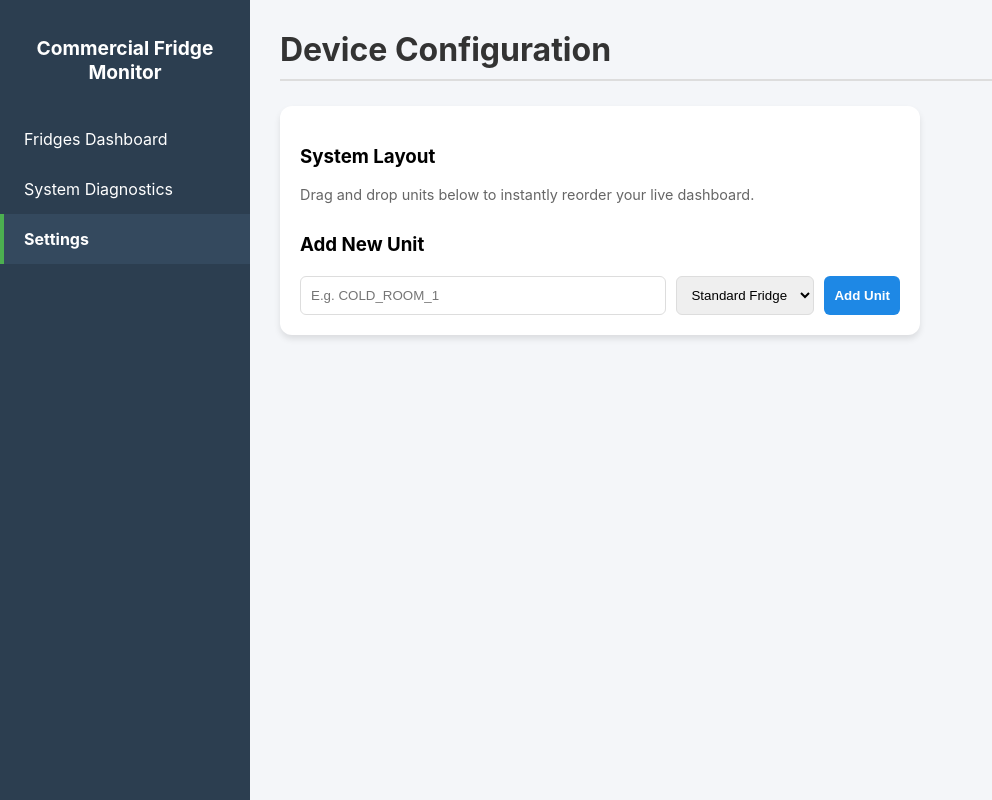
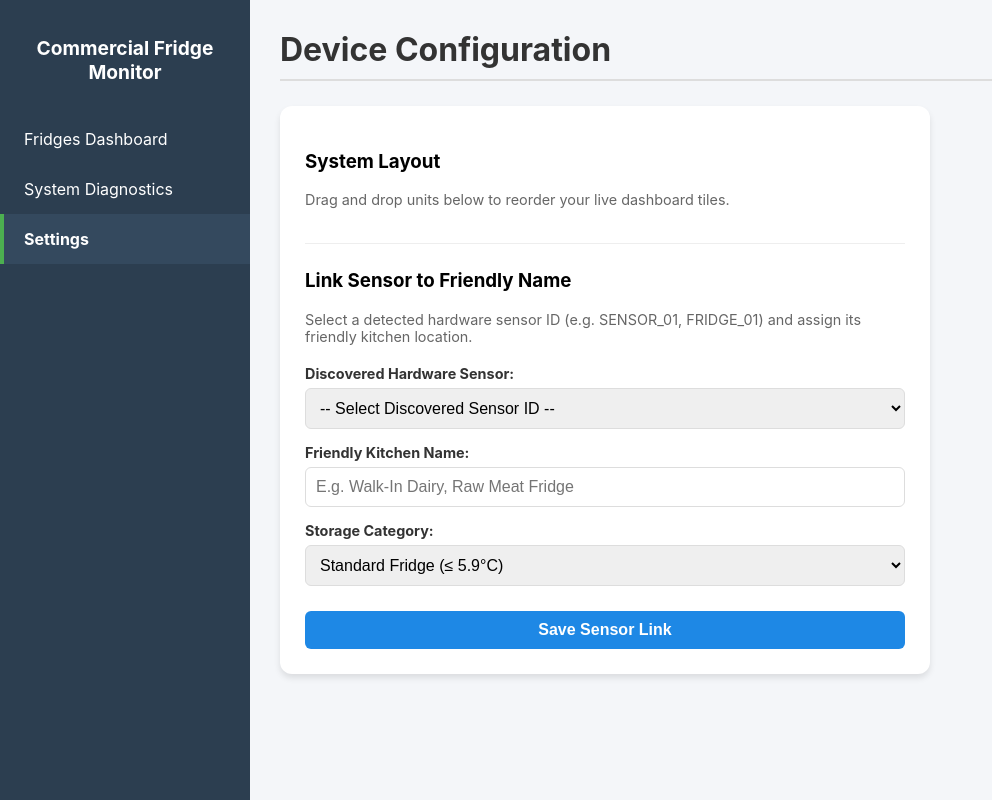
Before and after one commit to azchristmas-art/fridge-dashboard, a Flask app: page / in a window 1280 px wide, after a click on "Settings". Shown: the whole page, without its empty margins (0-992 px from the left). Run offline with Flask 3, Linux system fonts and the light colour scheme; data that the repository does not hold is empty.

Commit message:
Add hardware dropdown alias mapping and 2-hour alert delay to UI

```diff
--- a/templates/index.html
+++ b/templates/index.html
@@ -21,11 +21,12 @@
         h1 { color: #333; margin-top: 0; border-bottom: 2px solid #ddd; padding-bottom: 10px; margin-bottom: 25px; }
 
         /* Primary Status Grid */
-        .summary-grid { display: grid; grid-template-columns: repeat(auto-fit, minmax(240px, 1fr)); gap: 20px; }
+        .summary-grid { display: grid; grid-template-columns: repeat(auto-fit, minmax(260px, 1fr)); gap: 20px; }
         .summary-card { padding: 20px; border-radius: 10px; display: flex; justify-content: space-between; align-items: center; border: 1px solid #e0e0e0; transition: transform 0.2s, box-shadow 0.2s; cursor: pointer; box-shadow: 0 4px 6px rgba(0,0,0,0.04); background: white; overflow: hidden; }
         .summary-card:hover { transform: translateY(-4px); box-shadow: 0 8px 15px rgba(0,0,0,0.1); }
         .summary-info { flex: 1; min-width: 0; margin-right: 15px; }
-        .summary-device { font-weight: bold; font-size: 1.1em; color: #2c3e50; margin-bottom: 5px; white-space: nowrap; overflow: hidden; text-overflow: ellipsis; }
+        .summary-device { font-weight: bold; font-size: 1.2em; color: #2c3e50; margin-bottom: 2px; white-space: nowrap; overflow: hidden; text-overflow: ellipsis; }
+        .summary-hw-id { font-size: 0.8em; color: #888; font-weight: 600; text-transform: uppercase; margin-bottom: 6px; letter-spacing: 0.5px; }
         .summary-temp { font-size: 1.6em; font-weight: bold; }
         .summary-pill { flex-shrink: 0; padding: 6px 14px; border-radius: 20px; font-size: 0.85em; font-weight: 700; text-transform: uppercase; letter-spacing: 0.5px; }
 
@@ -77,13 +78,14 @@
         .diag-stat-primary { font-size: 1.1em; margin-bottom: 4px; }
         .diag-stat-secondary { font-size: 0.9em; color: #777; }
 
-        .settings-panel { background: white; padding: 20px; border-radius: 12px; box-shadow: 0 4px 6px rgba(0,0,0,0.1); max-width: 600px; }
-        .device-list { list-style: none; padding: 0; }
+        .settings-panel { background: white; padding: 25px; border-radius: 12px; box-shadow: 0 4px 6px rgba(0,0,0,0.1); max-width: 600px; }
+        .device-list { list-style: none; padding: 0; margin-top: 15px; }
         .device-item { padding: 15px; background: #f8f9fa; margin-bottom: 10px; border-radius: 6px; border: 1px solid #ddd; display: flex; justify-content: space-between; align-items: center; cursor: grab; }
         .device-item:active { cursor: grabbing; }
-        .add-device-form { display: flex; gap: 10px; margin-top: 20px; }
-        input, select, button { padding: 10px; border-radius: 6px; border: 1px solid #ddd; }
-        button { background-color: #1e88e5; color: white; border: none; cursor: pointer; font-weight: bold; transition: 0.2s; }
+        .form-group { margin-bottom: 15px; }
+        .form-group label { display: block; font-size: 0.9em; font-weight: bold; margin-bottom: 6px; color: #333; }
+        input, select, button { width: 100%; padding: 10px; border-radius: 6px; border: 1px solid #ddd; box-sizing: border-box; font-size: 1em; }
+        button { background-color: #1e88e5; color: white; border: none; cursor: pointer; font-weight: bold; transition: 0.2s; margin-top: 10px; }
         button:hover { background-color: #1565c0; }
     </style>
 </head>
@@ -119,18 +121,34 @@
             <h1>Device Configuration</h1>
             <div class="settings-panel">
                 <h3>System Layout</h3>
-                <p style="color: #666; font-size: 0.9em;">Drag and drop units below to instantly reorder your live dashboard.</p>
+                <p style="color: #666; font-size: 0.9em;">Drag and drop units below to reorder your live dashboard tiles.</p>
                 <ul id="sortable-list" class="device-list"></ul>
-                <h3 style="margin-top: 30px;">Add New Unit</h3>
-                <div class="add-device-form">
-                    <input type="text" id="new-device-name" placeholder="E.g. COLD_ROOM_1" required style="flex: 1;">
+
+                <h3 style="margin-top: 35px; border-top: 1px solid #eee; padding-top: 25px;">Link Sensor to Friendly Name</h3>
+                <p style="color: #666; font-size: 0.9em; margin-bottom: 20px;">Select a detected hardware sensor ID (e.g. SENSOR_01, FRIDGE_01) and assign its friendly kitchen location.</p>
+
+                <div class="form-group">
+                    <label for="sensor-select">Discovered Hardware Sensor:</label>
+                    <select id="sensor-select" onchange="onSensorSelectChange()">
+                        <option value="">-- Select Discovered Sensor ID --</option>
+                    </select>
+                </div>
+
+                <div class="form-group">
+                    <label for="new-device-name">Friendly Kitchen Name:</label>
+                    <input type="text" id="new-device-name" placeholder="E.g. Walk-In Dairy, Raw Meat Fridge" required>
+                </div>
+
+                <div class="form-group">
+                    <label for="new-device-type">Storage Category:</label>
                     <select id="new-device-type">
-                        <option value="FRIDGE">Standard Fridge</option>
-                        <option value="FISH">Fish Fridge</option>
-                        <option value="FREEZER">Freezer</option>
+                        <option value="FRIDGE">Standard Fridge (&le; 5.9&deg;C)</option>
+                        <option value="FISH">Fish Fridge (&le; -3.0&deg;C)</option>
+                        <option value="FREEZER">Freezer (&le; -10.0&deg;C)</option>
                     </select>
-                    <button onclick="addDevice()">Add Unit</button>
                 </div>
+
+                <button onclick="addDevice()">Save Sensor Link</button>
             </div>
         </div>
     </div>
@@ -166,7 +184,7 @@
     <div id="multi-alert-overlay" class="modal-overlay">
         <div class="alert-modal-card">
             <h2>Active Temperature Alerts</h2>
-            <p>The following units have breached safe thresholds.</p>
+            <p>The following units have breached safe thresholds continuously for over 2 hours.</p>
             <div class="alert-list-container" id="alert-list-container">
             </div>
             <button class="ack-btn" onclick="acknowledgeAllAlarms()">Acknowledge All</button>
@@ -174,7 +192,7 @@
     </div>
 
     <script>
-        let globalConfig = {};
+        let globalConfig = { THRESHOLD_FRIDGE: 5.9, THRESHOLD_FISH: -3.0, THRESHOLD_FREEZER: -10.0, ALERT_DELAY_HOURS: 2 };
         window.latestData = [];
         window.historyData = [];
         window.devicesList = [];
@@ -186,6 +204,12 @@
 
         let acknowledgedAlarms = new Set();
         let currentUnacknowledgedAlerts = [];
+
+        function parseDbTimestamp(tsStr) {
+            if (!tsStr) return new Date();
+            const normalised = tsStr.replace(' ', 'T');
+            return new Date(normalised.endsWith('Z') ? normalised : normalised + 'Z');
+        }
 
         function switchView(viewId, element) {
             document.querySelectorAll('.view-section').forEach(el => el.classList.remove('active'));
@@ -251,7 +275,7 @@
                         <span class="alert-item-name">${alert.name}</span>
                         <div class="alert-item-details">
                             <span class="alert-item-temp">${alert.temp} °C</span>
-                            <span>Breached for ${alert.duration}</span>
+                            <span>Breached continuously for ${alert.duration}</span>
                         </div>
                     </div>
                 `;
@@ -312,6 +336,7 @@
             let diagnostics = [];
             window.devicesList.forEach(dev => {
                 const deviceName = dev.device_name;
+                const displayName = dev.display_name || deviceName;
                 const deviceHistory = window.historyData.filter(d => d.device_id === deviceName);
 
                 let threshold = globalConfig.THRESHOLD_FRIDGE;
@@ -337,7 +362,7 @@
                 }
 
                 diagnostics.push({
-                    name: deviceName,
+                    name: displayName,
                     type: dev.device_type,
                     count: breachCount,
                     totalMins: totalBreachTimeMins
@@ -377,6 +402,7 @@
             const dev = window.devicesList.find(d => d.device_name === deviceName);
             if (!dev) return;
 
+            const displayName = dev.display_name || deviceName;
             let threshold = globalConfig.THRESHOLD_FRIDGE;
             if (dev.device_type === "FISH") threshold = globalConfig.THRESHOLD_FISH;
             else if (dev.device_type === "FREEZER") threshold = globalConfig.THRESHOLD_FREEZER;
@@ -399,22 +425,33 @@
                 let sum = dataPoints.reduce((a, b) => a + b, 0);
                 avg = dataPoints.length ? (sum / dataPoints.length).toFixed(1) : "--";
 
-                const delayLimit = new Date();
-                delayLimit.setHours(delayLimit.getHours() - globalConfig.ALERT_DELAY_HOURS);
-                const recentReadings = deviceHistory.filter(d => new Date(d.timestamp.replace(' ', 'T')) > delayLimit);
-                if (recentReadings.length > 0 && recentReadings.every(d => d.temperature > threshold)) {
+                if (deviceHistory.length > 0 && reading.temperature > threshold) {
+                    let streakStart = null;
+                    for (let i = deviceHistory.length - 1; i >= 0; i--) {
+                        if (deviceHistory[i].temperature > threshold) {
+                            streakStart = parseDbTimestamp(deviceHistory[i].timestamp);
+                        } else {
+                            break;
+                        }
+                    }
+                    if (streakStart) {
+                        const elapsedMins = Math.floor((new Date() - streakStart) / 60000);
+                        const requiredMins = (globalConfig.ALERT_DELAY_HOURS || 2) * 60;
+                        if (elapsedMins >= requiredMins) {
                             isAlarm = true;
                         }
+                    }
+                }
 
-                document.getElementById('modal-title').innerText = deviceName;
-                document.getElementById('modal-title').title = deviceName;
+                document.getElementById('modal-title').innerText = displayName;
+                document.getElementById('modal-title').title = `${displayName} (${deviceName})`;
                 document.getElementById('modal-time').innerText = "Live Today";
-                document.getElementById('modal-temp').innerText = `${reading.temperature} °C`;
+                document.getElementById('modal-temp').innerText = `${reading.temperature.toFixed(1)} °C`;
                 document.getElementById('modal-temp').style.color = isAlarm ? '#c62828' : '#1e88e5';
 
             } else {
-                document.getElementById('modal-title').innerText = `${deviceName} (${currentModalTab === 'week' ? '7 Day Summary' : '30 Day Summary'})`;
-                document.getElementById('modal-title').title = deviceName;
+                document.getElementById('modal-title').innerText = `${displayName} (${currentModalTab === 'week' ? '7 Day Summary' : '30 Day Summary'})`;
+                document.getElementById('modal-title').title = displayName;
                 document.getElementById('modal-time').innerText = "Historical Averages";
 
                 try {
@@ -427,7 +464,7 @@
 
                         max = Math.max(...historyStats.map(d => d.high)).toFixed(1);
                         min = Math.min(...historyStats.map(d => d.low)).toFixed(1);
-                        let sum = historyStats.reduce((a, b) => a + b.avg, 0);
+                        let sum = historyStats.reduce((a, b) => a + b, 0);
                         avg = (sum / historyStats.length).toFixed(1);
                     } else {
                         max = "--"; min = "--"; avg = "--";
@@ -491,16 +528,54 @@
             }
         });
 
-        async function addDevice() {
+        function onSensorSelectChange() {
+            const selectEl = document.getElementById('sensor-select');
+            const selectedId = selectEl.value;
             const nameInput = document.getElementById('new-device-name');
             const typeInput = document.getElementById('new-device-type');
-            if (!nameInput.value) return alert('Please enter a device name');
-            await fetch('/api/devices/add', {
+
+            if (!selectedId) {
+                nameInput.value = '';
+                return;
+            }
+
+            const dev = window.devicesList.find(d => d.device_name === selectedId);
+            if (dev) {
+                nameInput.value = (dev.display_name && dev.display_name !== dev.device_name) ? dev.display_name : '';
+                typeInput.value = dev.device_type || 'FRIDGE';
+            }
+        }
+
+        async function addDevice() {
+            const selectEl = document.getElementById('sensor-select');
+            const nameInput = document.getElementById('new-device-name');
+            const typeInput = document.getElementById('new-device-type');
+
+            const hardwareId = selectEl.value;
+            const displayName = nameInput.value.trim();
+            const devType = typeInput.value;
+
+            if (!hardwareId) {
+                alert('Please select a hardware sensor from the dropdown list.');
+                return;
+            }
+
+            if (!displayName) {
+                alert('Please enter a friendly name for this sensor.');
+                return;
+            }
+
+            await fetch('/api/devices/rename', {
                 method: 'POST',
                 headers: { 'Content-Type': 'application/json' },
-                body: JSON.stringify({ device_name: nameInput.value.trim(), device_type: typeInput.value })
+                body: JSON.stringify({
+                    device_name: hardwareId,
+                    display_name: displayName,
+                    device_type: devType
+                })
             });
-            nameInput.value = '';
+
+            alert(`Successfully linked ${hardwareId} to "${displayName}".`);
             fetchTelemetry();
         }
 
@@ -522,22 +597,40 @@
                     renderDiagnostics();
                 }
 
+                // Populate Sensor Dropdown in Settings
+                const selectEl = document.getElementById('sensor-select');
+                const previousSelected = selectEl.value;
+                selectEl.innerHTML = '<option value="">-- Select Discovered Sensor ID --</option>';
+                window.devicesList.forEach(dev => {
+                    const label = (dev.display_name && dev.display_name !== dev.device_name)
+                        ? `${dev.device_name} — currently "${dev.display_name}"`
+                        : `${dev.device_name} (Unassigned)`;
+                    selectEl.innerHTML += `<option value="${dev.device_name}">${label}</option>`;
+                });
+                if (previousSelected) selectEl.value = previousSelected;
+
+                // Populate Sortable Layout List
                 const listEl = document.getElementById('sortable-list');
                 listEl.innerHTML = '';
                 window.devicesList.forEach(dev => {
+                    const display = dev.display_name || dev.device_name;
                     listEl.innerHTML += `<li class="device-item" data-id="${dev.device_name}">
-                        <strong>${dev.device_name}</strong>
-                        <span style="color: grey; font-size: 0.9em;">(${dev.device_type})</span>
+                        <div>
+                            <strong>${display}</strong>
+                            <span style="color: grey; font-size: 0.85em; margin-left: 8px;">(${dev.device_name})</span>
+                        </div>
+                        <span style="color: #666; font-size: 0.85em; font-weight: bold;">${dev.device_type}</span>
                     </li>`;
                 });
 
+                // Populate Live Summary Bar
                 const summaryBar = document.getElementById('summary-bar');
                 let summaryHtml = '';
-
                 currentUnacknowledgedAlerts = [];
 
                 window.devicesList.forEach(dev => {
                     const deviceName = dev.device_name;
+                    const displayName = dev.display_name || deviceName;
                     const reading = window.latestData.find(r => r.device_id === deviceName);
                     if (!reading) return;
 
@@ -549,59 +642,63 @@
                     let statusClass = 'status-green';
                     let statusPill = 'OK';
 
-                    if (reading.temperature > threshold) {
-                        statusClass = 'status-red';
-                        statusPill = 'ALERT';
-                    } else if (reading.temperature >= (threshold - warningBuffer)) {
-                        statusClass = 'status-amber';
-                        statusPill = 'WARN';
-                    }
+                    const deviceHistory = window.historyData.filter(d => d.device_id === deviceName);
 
-                    const deviceHistory = window.historyData.filter(d => d.device_id === deviceName);
-                    const delayLimit = new Date();
-                    delayLimit.setHours(delayLimit.getHours() - globalConfig.ALERT_DELAY_HOURS);
-                    const recentReadings = deviceHistory.filter(d => new Date(d.timestamp.replace(' ', 'T')) > delayLimit);
+                    // Continuous unbroken breach calculation
+                    let isAlarm = false;
+                    let durationStr = "--";
 
-                    let isAlarm = false;
-                    if (recentReadings.length > 0 && recentReadings.every(d => d.temperature > threshold)) {
-                        isAlarm = true;
-                    }
-
-                    if (isAlarm) {
-                        if (!acknowledgedAlarms.has(deviceName)) {
-                            let breachStartTime = null;
+                    if (deviceHistory.length > 0 && reading.temperature > threshold) {
+                        let streakStart = null;
                         for (let i = deviceHistory.length - 1; i >= 0; i--) {
                             if (deviceHistory[i].temperature > threshold) {
-                                    breachStartTime = new Date(deviceHistory[i].timestamp.replace(' ', 'T'));
+                                streakStart = parseDbTimestamp(deviceHistory[i].timestamp);
                             } else {
                                 break;
                             }
                         }
 
-                            let durationStr = "--";
-                            if (breachStartTime) {
-                                let diffMs = new Date() - breachStartTime;
-                                let diffMins = Math.floor(diffMs / 60000);
-                                let diffHrs = Math.floor(diffMins / 60);
-                                let remainingMins = diffMins % 60;
+                        if (streakStart) {
+                            const diffMs = new Date() - streakStart;
+                            const diffMins = Math.floor(diffMs / 60000);
+                            const diffHrs = Math.floor(diffMins / 60);
+                            const remainingMins = diffMins % 60;
                             durationStr = diffHrs > 0 ? `${diffHrs}h ${remainingMins}m` : `${remainingMins}m`;
+
+                            const requiredMins = (globalConfig.ALERT_DELAY_HOURS || 2) * 60;
+                            if (diffMins >= requiredMins) {
+                                isAlarm = true;
+                            }
+                        }
                     }
 
+                    if (isAlarm) {
+                        statusClass = 'status-red';
+                        statusPill = 'ALERT';
+
+                        if (!acknowledgedAlarms.has(displayName)) {
                             currentUnacknowledgedAlerts.push({
-                                name: deviceName,
-                                temp: reading.temperature,
+                                name: displayName,
+                                temp: reading.temperature.toFixed(1),
                                 duration: durationStr
                             });
                         }
+                    } else if (reading.temperature > threshold) {
+                        statusClass = 'status-amber';
+                        statusPill = 'DEFROST';
+                    } else if (reading.temperature >= (threshold - warningBuffer)) {
+                        statusClass = 'status-amber';
+                        statusPill = 'WARN';
                     } else {
-                        acknowledgedAlarms.delete(deviceName);
+                        acknowledgedAlarms.delete(displayName);
                     }
 
                     summaryHtml += `
                         <div class="summary-card ${statusClass}" onclick="openModal('${deviceName}')">
                             <div class="summary-info">
-                                <div class="summary-device" title="${deviceName}">${deviceName}</div>
-                                <div class="summary-temp">${reading.temperature} °C</div>
+                                <div class="summary-device" title="${displayName}">${displayName}</div>
+                                <div class="summary-hw-id">${deviceName}</div>
+                                <div class="summary-temp">${reading.temperature.toFixed(1)} °C</div>
                             </div>
                             <span class="summary-pill">${statusPill}</span>
                         </div>
```
Lines whose indentation alone changed are shown as unchanged.
